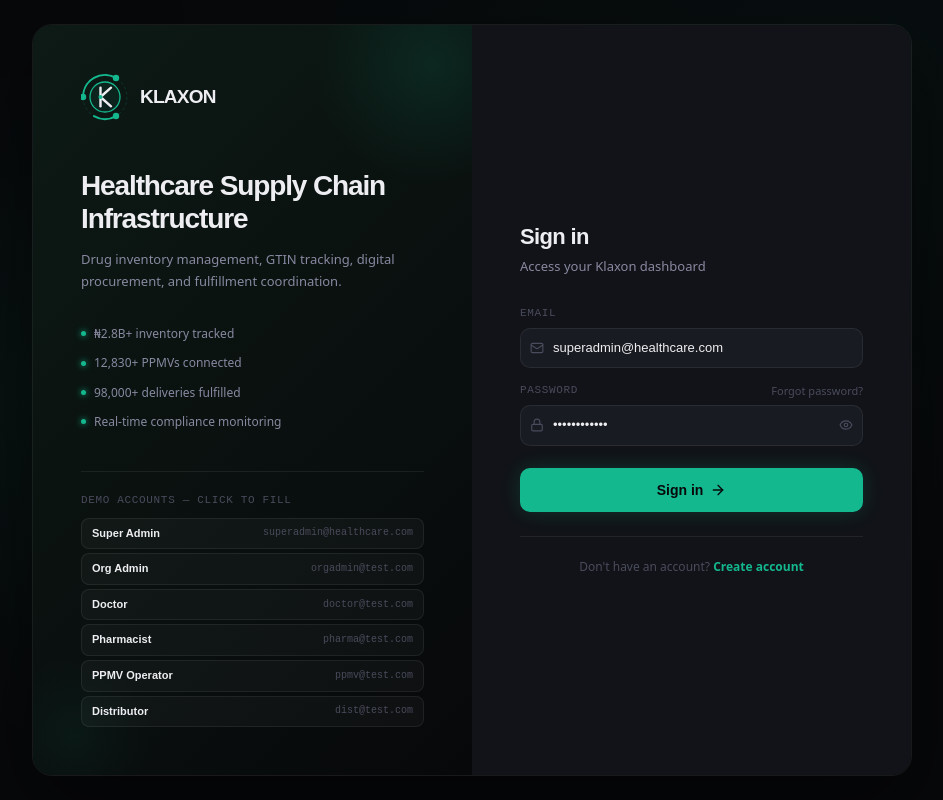
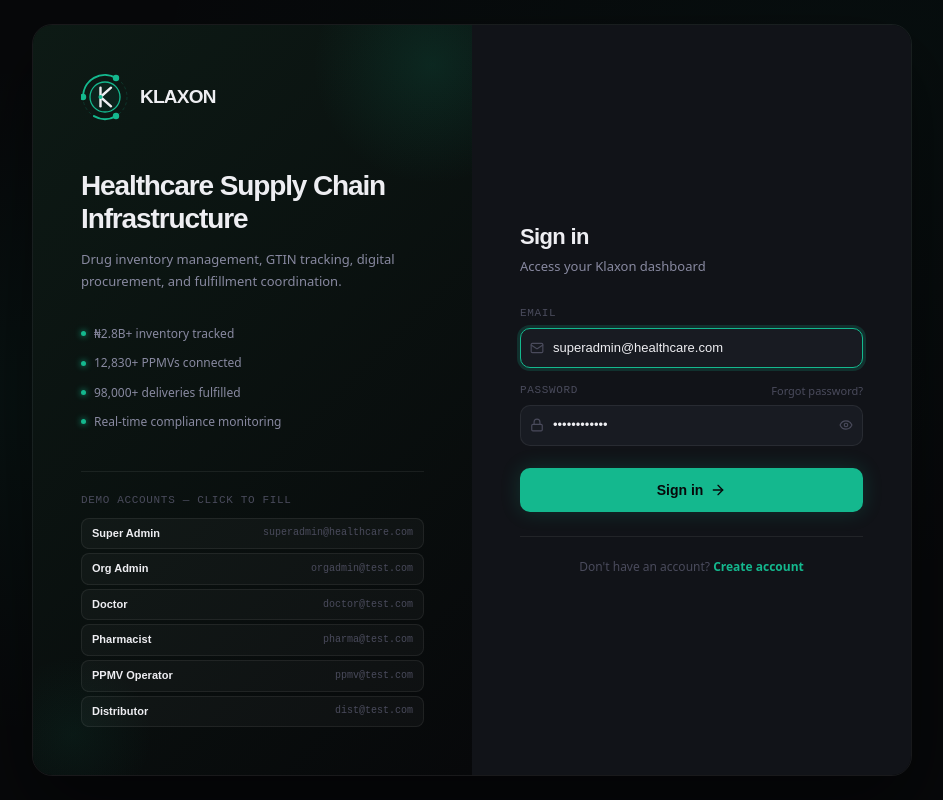
Before and after one commit to DelightGeorge/Klaxon, a Next.js app: page /login in a window 1280 px wide. Shown: the whole page, without its empty margins (168-1111 px from the left). Built offline with nearby package versions, Linux system fonts and the light colour scheme.

Commit message:
added changes to login page

```diff
--- a/app/(auth)/login/page.tsx
+++ b/app/(auth)/login/page.tsx
@@ -6,6 +6,8 @@ import { KlaxonMark } from "@/components/layout/klaxon-mark";
 import { api } from "@/lib/api";
 import { useAuthStore } from "@/lib/auth-store";
 import { tokenStore } from "@/lib/api";
+
+const IS_DEV = process.env.NODE_ENV !== "production";
 
 const DEMO_ACCOUNTS = [
   {
@@ -22,16 +24,18 @@ const DEMO_ACCOUNTS = [
 
 export default function LoginPage() {
   const router = useRouter();
-  const setUser = useAuthStore((s) => s.setUser);
 
-  const [email, setEmail] = useState("superadmin@healthcare.com");
-  const [password, setPassword] = useState("Admin@123456");
+  // Don't ship pre-filled admin credentials to production users
+  const [email, setEmail] = useState(IS_DEV ? "superadmin@healthcare.com" : "");
+  const [password, setPassword] = useState(IS_DEV ? "Admin@123456" : "");
   const [showPwd, setShowPwd] = useState(false);
   const [loading, setLoading] = useState(false);
   const [error, setError] = useState("");
 
-  const handleLogin = async () => {
-    if (!email.trim() || !password.trim()) {
+  const handleLogin = async (e?: React.FormEvent) => {
+    e?.preventDefault();
+
+    if (!email.trim() || !password) {
       setError("Please enter your email and password.");
       return;
     }
@@ -47,15 +51,12 @@ export default function LoginPage() {
 
       const { user, accessToken, refreshToken } = res.data;
 
-      // Save tokens
       tokenStore.set(accessToken, refreshToken);
 
-      // Save to store using proper actions
       const store = useAuthStore.getState();
       store.setTokens(accessToken, refreshToken);
       store.setUser(user);
 
-      // Role-based redirect
       const ROLE_MAP: Record<string, string> = {
         SUPER_ADMIN: "/dashboard",
         ORG_ADMIN: "/dashboard",
@@ -79,7 +80,8 @@ export default function LoginPage() {
       const role = user?.roles?.[0] ?? "";
       const destination = ROLE_MAP[role] ?? "/dashboard";
 
-      router.push(destination);
+      // replace, not push — so "back" from the dashboard doesn't return to login
+      router.replace(destination);
     } catch (err: unknown) {
       setLoading(false);
 
@@ -92,12 +94,14 @@ export default function LoginPage() {
         message?: string;
       };
 
+      if (IS_DEV) {
         console.error(
           "Login error:",
           e?.response?.status,
           e?.response?.data,
           e?.message,
         );
+      }
 
       if (!e.response) {
         if (e.code === "ECONNABORTED") {
@@ -115,7 +119,9 @@ export default function LoginPage() {
       const status = e.response.status;
       const msg = e.response.data?.message;
 
-      if (status === 401) {
+      // 401 and 404 are merged so failed attempts can't be used to
+      // fingerprint which emails have accounts (user enumeration).
+      if (status === 401 || status === 404) {
         setError("Wrong email or password.");
         return;
       }
@@ -123,10 +129,6 @@ export default function LoginPage() {
         setError(
           "Account not verified. Check your email for a verification link.",
         );
-        return;
-      }
-      if (status === 404) {
-        setError("No account found with this email.");
         return;
       }
       if (status === 429) {
@@ -269,7 +271,8 @@ export default function LoginPage() {
             </div>
           </div>
 
-          {/* Demo accounts */}
+          {/* Demo accounts — dev only */}
+          {IS_DEV && (
             <div
               style={{
                 marginTop: 40,
@@ -295,6 +298,7 @@ export default function LoginPage() {
                   <button
                     key={acc.email}
                     type="button"
+                    disabled={loading}
                     onClick={() => {
                       setEmail(acc.email);
                       setPassword(acc.password);
@@ -345,6 +349,7 @@ export default function LoginPage() {
                 ))}
               </div>
             </div>
+          )}
         </div>
 
         {/* ── Right panel ────────────────────────────── */}
@@ -376,6 +381,8 @@ export default function LoginPage() {
           {/* Error */}
           {error && (
             <div
+              role="alert"
+              aria-live="assertive"
               style={{
                 padding: "12px 14px",
                 borderRadius: 10,
@@ -391,6 +398,7 @@ export default function LoginPage() {
             </div>
           )}
 
+          <form onSubmit={handleLogin} noValidate>
             {/* Email */}
             <div
               style={{
@@ -401,6 +409,7 @@ export default function LoginPage() {
               }}
             >
               <label
+                htmlFor="login-email"
                 style={{
                   fontSize: 11,
                   fontFamily: "'DM Mono',monospace",
@@ -425,14 +434,17 @@ export default function LoginPage() {
                   }}
                 />
                 <input
+                  id="login-email"
                   type="email"
                   value={email}
                   onChange={(e) => setEmail(e.target.value)}
-                onKeyDown={(e) => e.key === "Enter" && handleLogin()}
                   className="kx-input"
                   style={{ paddingLeft: 32 }}
                   placeholder="you@example.com"
                   autoComplete="email"
+                  autoFocus
+                  required
+                  disabled={loading}
                 />
               </div>
             </div>
@@ -454,6 +466,7 @@ export default function LoginPage() {
                 }}
               >
                 <label
+                  htmlFor="login-password"
                   style={{
                     fontSize: 11,
                     fontFamily: "'DM Mono',monospace",
@@ -493,18 +506,21 @@ export default function LoginPage() {
                   }}
                 />
                 <input
+                  id="login-password"
                   type={showPwd ? "text" : "password"}
                   value={password}
                   onChange={(e) => setPassword(e.target.value)}
-                onKeyDown={(e) => e.key === "Enter" && handleLogin()}
                   className="kx-input"
                   style={{ paddingLeft: 32, paddingRight: 36 }}
                   placeholder="••••••••"
                   autoComplete="current-password"
+                  required
+                  disabled={loading}
                 />
                 <button
                   type="button"
                   onClick={() => setShowPwd((v) => !v)}
+                  aria-label={showPwd ? "Hide password" : "Show password"}
                   style={{
                     position: "absolute",
                     right: 10,
@@ -530,14 +546,14 @@ export default function LoginPage() {
 
             {/* Button */}
             <button
-            type="button"
-            onClick={handleLogin}
+              type="submit"
               disabled={loading}
               className="btn-primary btn-lg"
               style={{
                 marginTop: 16,
                 justifyContent: "center",
                 opacity: loading ? 0.7 : 1,
+                width: "100%",
               }}
             >
               {loading ? (
@@ -562,6 +578,7 @@ export default function LoginPage() {
                 </>
               )}
             </button>
+          </form>
 
           <div
             style={{
```
Lines whose indentation alone changed are shown as unchanged.
